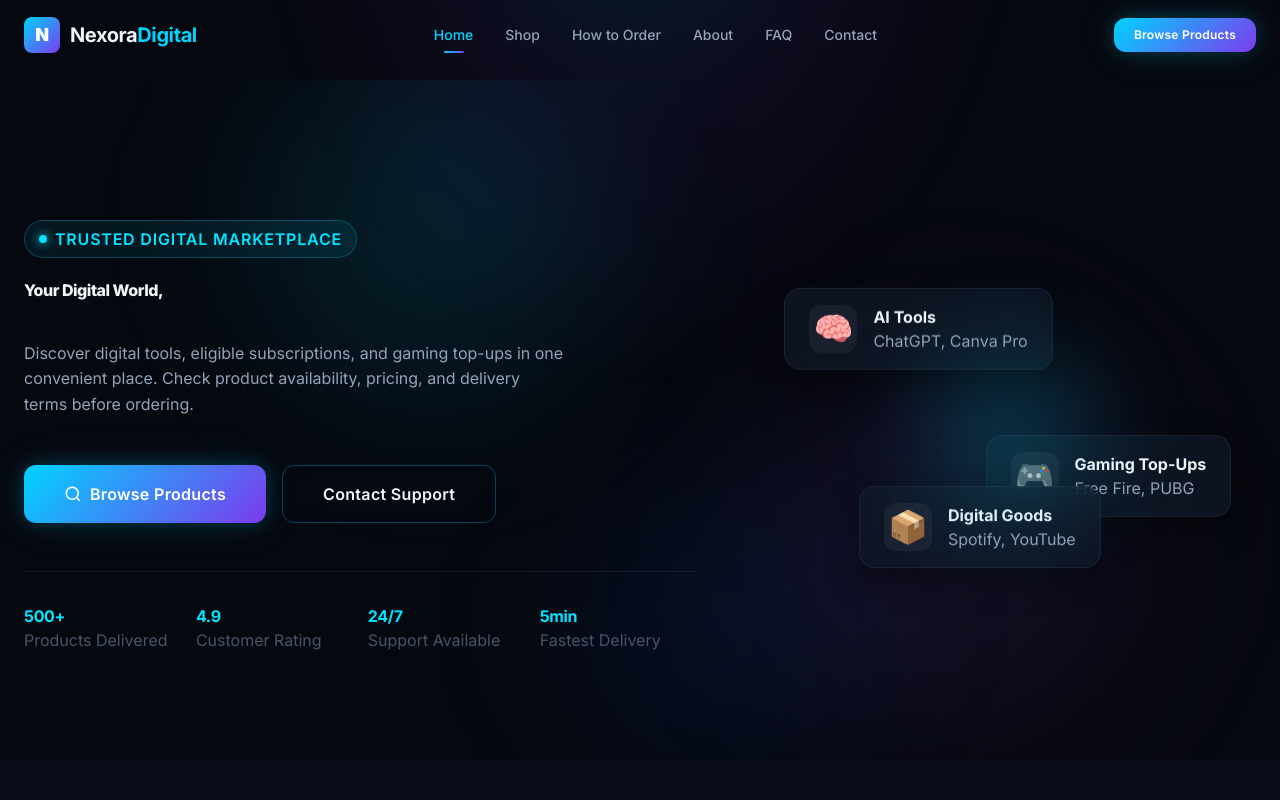
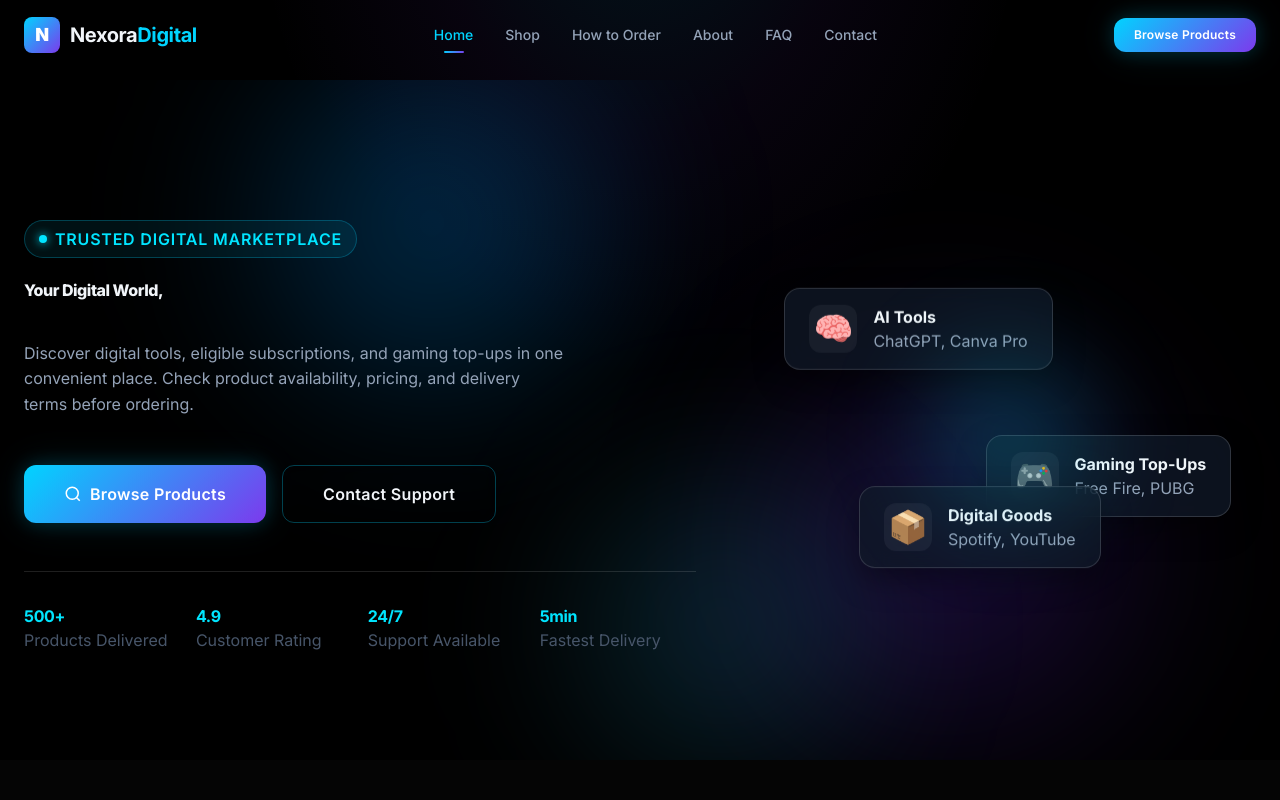
Before and after one commit to rashelmahmudrabbi/nexora.digital, a Next.js app: page / in a window 1280 px wide. Shown: the top 800 px of the page. Built offline with nearby package versions, Linux system fonts and the light colour scheme.

Commit message:
UI: Apply Apple Glassmorphism redesign theme

```diff
--- a/package.json
+++ b/package.json
@@ -19,6 +19,7 @@
     "@types/react-dom": "^19",
     "eslint": "^9",
     "eslint-config-next": "16.4.0",
+    "gh-pages": "^6.3.0",
     "typescript": "^5"
   }
 }
--- a/src/app/page.module.css
+++ b/src/app/page.module.css
@@ -25,7 +25,7 @@
   left: 15%;
   width: 480px;
   height: 480px;
-  background: radial-gradient(circle, rgba(0, 212, 255, 0.15) 0%, transparent 70%);
+  background: radial-gradient(circle, rgba(0, 150, 255, 0.3) 0%, transparent 70%);
   filter: blur(60px);
   border-radius: 50%;
   animation: floatOrb 8s ease-in-out infinite alternate;
@@ -37,7 +37,7 @@
   right: 5%;
   width: 540px;
   height: 540px;
-  background: radial-gradient(circle, rgba(168, 85, 247, 0.12) 0%, transparent 70%);
+  background: radial-gradient(circle, rgba(120, 50, 255, 0.25) 0%, transparent 70%);
   filter: blur(70px);
   border-radius: 50%;
   animation: floatOrb 10s ease-in-out infinite alternate-reverse;
@@ -49,7 +49,7 @@
   left: 40%;
   width: 420px;
   height: 420px;
-  background: radial-gradient(circle, rgba(0, 102, 255, 0.1) 0%, transparent 70%);
+  background: radial-gradient(circle, rgba(50, 200, 255, 0.2) 0%, transparent 70%);
   filter: blur(60px);
   border-radius: 50%;
   animation: floatOrb 9s ease-in-out infinite alternate;
@@ -182,7 +182,7 @@
   padding: var(--space-md) var(--space-lg);
   background: rgba(17, 24, 39, 0.75);
   backdrop-filter: blur(16px);
-  border: 1px solid var(--color-border-primary);
+  border: 1px solid rgba(255, 255, 255, 0.15);
   border-radius: var(--radius-xl);
   box-shadow: 0 12px 30px rgba(0, 0, 0, 0.4);
   transition: all var(--transition-normal);
@@ -245,7 +245,9 @@
 
 /* ─── Categories Section ─── */
 .categoriesSection {
-  background: var(--color-bg-secondary);
+  background: rgba(255,255,255,0.02);
+  backdrop-filter: blur(24px);
+  -webkit-backdrop-filter: blur(24px);
   position: relative;
 }
 
@@ -261,7 +263,7 @@
   flex-direction: column;
   padding: var(--space-2xl) var(--space-xl);
   background: var(--gradient-card);
-  border: 1px solid var(--color-border-primary);
+  border: 1px solid rgba(255, 255, 255, 0.15);
   border-radius: var(--radius-2xl);
   text-decoration: none;
   transition: all var(--transition-normal);
@@ -352,8 +354,10 @@
 .stepCard {
   position: relative;
   padding: var(--space-2xl) var(--space-xl);
-  background: var(--color-bg-secondary);
-  border: 1px solid var(--color-border-primary);
+  background: rgba(255,255,255,0.02);
+  backdrop-filter: blur(24px);
+  -webkit-backdrop-filter: blur(24px);
+  border: 1px solid rgba(255, 255, 255, 0.15);
   border-radius: var(--radius-2xl);
   transition: all var(--transition-normal);
 }
@@ -374,7 +378,7 @@
   width: 44px;
   height: 44px;
   border-radius: var(--radius-lg);
-  background: rgba(0, 102, 255, 0.1);
+  background: rgba(50, 200, 255, 0.2);
   color: var(--color-accent-cyan);
   display: flex;
   align-items: center;
@@ -397,7 +401,9 @@
 
 /* ─── Trust Section ─── */
 .trustSection {
-  background: var(--color-bg-secondary);
+  background: rgba(255,255,255,0.02);
+  backdrop-filter: blur(24px);
+  -webkit-backdrop-filter: blur(24px);
   border-top: 1px solid var(--color-border-primary);
   border-bottom: 1px solid var(--color-border-primary);
 }
--- a/src/components/layout/Footer.module.css
+++ b/src/components/layout/Footer.module.css
@@ -1,6 +1,9 @@
 .footer {
   position: relative;
-  background: var(--color-bg-secondary);
+  background: rgba(10, 10, 15, 0.5);
+  backdrop-filter: blur(24px) saturate(180%);
+  -webkit-backdrop-filter: blur(24px) saturate(180%);
+  border-top: 1px solid rgba(255, 255, 255, 0.1);
   margin-top: var(--space-4xl);
   overflow: hidden;
 }
--- a/src/components/layout/Header.module.css
+++ b/src/components/layout/Header.module.css
@@ -10,7 +10,9 @@
 }
 
 .header.scrolled {
-  background: rgba(6, 8, 15, 0.85);
+  background: rgba(10, 10, 15, 0.65);
+  backdrop-filter: blur(32px) saturate(200%);
+  -webkit-backdrop-filter: blur(32px) saturate(200%);
   backdrop-filter: blur(20px);
   -webkit-backdrop-filter: blur(20px);
   border-bottom: 1px solid var(--color-border-primary);
--- a/src/styles/globals.css
+++ b/src/styles/globals.css
@@ -9,14 +9,18 @@
 /* ─── CSS Custom Properties (Design Tokens) ───────────────────────────── */
 :root {
   /* Primary Palette */
-  --color-bg-primary: #06080f;
-  --color-bg-secondary: #0a0e1a;
-  --color-bg-tertiary: #0f1629;
-  --color-bg-card: #111827;
-  --color-bg-card-hover: #1a2235;
-  --color-bg-elevated: #1e293b;
-  --color-bg-glass: rgba(17, 24, 39, 0.7);
-  --color-bg-glass-light: rgba(30, 41, 59, 0.5);
+  --color-bg-primary: #000000;
+  --color-bg-secondary: #0a0a0c;
+  --color-bg-tertiary: rgba(255, 255, 255, 0.03);
+  --color-bg-card: rgba(25, 25, 30, 0.4);
+  --color-bg-card-hover: rgba(40, 40, 45, 0.6);
+  --color-bg-elevated: rgba(255, 255, 255, 0.08);
+  --color-bg-glass: rgba(20, 20, 25, 0.65);
+  backdrop-filter: blur(24px) saturate(180%);
+  -webkit-backdrop-filter: blur(24px) saturate(180%);
+  --color-bg-glass-light: rgba(255, 255, 255, 0.08);
+  backdrop-filter: blur(16px) saturate(180%);
+  -webkit-backdrop-filter: blur(16px) saturate(180%);
 
   /* Accent Colors */
   --color-accent-blue: #00d4ff;
@@ -36,8 +40,8 @@
   --color-text-muted: #475569;
 
   /* Border Colors */
-  --color-border-primary: rgba(148, 163, 184, 0.1);
-  --color-border-secondary: rgba(148, 163, 184, 0.06);
+  --color-border-primary: rgba(255, 255, 255, 0.12);
+  --color-border-secondary: rgba(255, 255, 255, 0.05);
   --color-border-accent: rgba(0, 212, 255, 0.3);
   --color-border-glow: rgba(0, 212, 255, 0.15);
 
@@ -693,3 +697,19 @@ textarea.input {
     padding: 0.75rem 1.75rem;
   }
 }
+
+
+/* Apple Glass Additions */
+.glass-panel {
+  background: var(--color-bg-glass);
+  backdrop-filter: blur(24px) saturate(180%);
+  -webkit-backdrop-filter: blur(24px) saturate(180%);
+  border: 1px solid var(--color-border-primary);
+  border-radius: var(--radius-2xl);
+  box-shadow: 0 8px 32px 0 rgba(0, 0, 0, 0.3);
+}
+.card {
+  backdrop-filter: blur(12px) saturate(180%);
+  -webkit-backdrop-filter: blur(12px) saturate(180%);
+  border: 1px solid var(--color-border-primary);
+}
--- /dev/null
+++ b/update_theme.js
@@ -0,0 +1,56 @@
+const fs = require('fs');
+
+function updateFile(path, replacements) {
+    if (!fs.existsSync(path)) return;
+    let content = fs.readFileSync(path, 'utf8');
+    for (const [oldStr, newStr] of replacements) {
+        content = content.replace(new RegExp(oldStr.replace(/[.*+?^${}()|[\]\\]/g, '\\$&'), 'g'), newStr);
+    }
+    fs.writeFileSync(path, content, 'utf8');
+}
+
+const globalsReplacements = [
+    ['--color-bg-primary: #06080f;', '--color-bg-primary: #000000;'],
+    ['--color-bg-secondary: #0a0e1a;', '--color-bg-secondary: #0a0a0c;'],
+    ['--color-bg-tertiary: #0f1629;', '--color-bg-tertiary: rgba(255, 255, 255, 0.03);'],
+    ['--color-bg-card: #111827;', '--color-bg-card: rgba(25, 25, 30, 0.4);'],
+    ['--color-bg-card-hover: #1a2235;', '--color-bg-card-hover: rgba(40, 40, 45, 0.6);'],
+    ['--color-bg-elevated: #1e293b;', '--color-bg-elevated: rgba(255, 255, 255, 0.08);'],
+    ['--color-bg-glass: rgba(17, 24, 39, 0.7);', '--color-bg-glass: rgba(20, 20, 25, 0.65);\n  backdrop-filter: blur(24px) saturate(180%);\n  -webkit-backdrop-filter: blur(24px) saturate(180%);'],
+    ['--color-bg-glass-light: rgba(30, 41, 59, 0.5);', '--color-bg-glass-light: rgba(255, 255, 255, 0.08);\n  backdrop-filter: blur(16px) saturate(180%);\n  -webkit-backdrop-filter: blur(16px) saturate(180%);'],
+    ['--color-border-primary: rgba(148, 163, 184, 0.1);', '--color-border-primary: rgba(255, 255, 255, 0.12);'],
+    ['--color-border-secondary: rgba(148, 163, 184, 0.06);', '--color-border-secondary: rgba(255, 255, 255, 0.05);'],
+];
+updateFile('src/styles/globals.css', globalsReplacements);
+
+try {
+    let globalCss = fs.readFileSync('src/styles/globals.css', 'utf8');
+    if (!globalCss.includes('.glass-panel')) {
+        globalCss += "\n\n/* Apple Glass Additions */\n.glass-panel {\n  background: var(--color-bg-glass);\n  backdrop-filter: blur(24px) saturate(180%);\n  -webkit-backdrop-filter: blur(24px) saturate(180%);\n  border: 1px solid var(--color-border-primary);\n  border-radius: var(--radius-2xl);\n  box-shadow: 0 8px 32px 0 rgba(0, 0, 0, 0.3);\n}\n.card {\n  backdrop-filter: blur(12px) saturate(180%);\n  -webkit-backdrop-filter: blur(12px) saturate(180%);\n  border: 1px solid var(--color-border-primary);\n}\n";
+        fs.writeFileSync('src/styles/globals.css', globalCss, 'utf8');
+    }
+} catch (e) {}
+
+const pageReplacements = [
+    ['background: var(--color-bg-card);', 'background: var(--color-bg-glass);\n  backdrop-filter: blur(20px) saturate(180%);\n  -webkit-backdrop-filter: blur(20px) saturate(180%);'],
+    ['background: var(--color-bg-secondary);', 'background: rgba(255,255,255,0.02);\n  backdrop-filter: blur(24px);\n  -webkit-backdrop-filter: blur(24px);'],
+    ['border: 1px solid var(--color-border-secondary);', 'border: 1px solid rgba(255, 255, 255, 0.1);'],
+    ['border: 1px solid var(--color-border-primary);', 'border: 1px solid rgba(255, 255, 255, 0.15);'],
+    ['rgba(0, 212, 255, 0.15)', 'rgba(0, 150, 255, 0.3)'],
+    ['rgba(168, 85, 247, 0.12)', 'rgba(120, 50, 255, 0.25)'],
+    ['rgba(0, 102, 255, 0.1)', 'rgba(50, 200, 255, 0.2)']
+];
+updateFile('src/app/page.module.css', pageReplacements);
+
+const headerReplacements = [
+    ['background: rgba(6, 8, 15, 0.85);', 'background: rgba(10, 10, 15, 0.65);\n  backdrop-filter: blur(32px) saturate(200%);\n  -webkit-backdrop-filter: blur(32px) saturate(200%);'],
+    ['backdrop-filter: blur(12px);', '/* Replaced */']
+];
+updateFile('src/components/layout/Header.module.css', headerReplacements);
+
+const footerReplacements = [
+    ['background: var(--color-bg-secondary);', 'background: rgba(10, 10, 15, 0.5);\n  backdrop-filter: blur(24px) saturate(180%);\n  -webkit-backdrop-filter: blur(24px) saturate(180%);\n  border-top: 1px solid rgba(255, 255, 255, 0.1);']
+];
+updateFile('src/components/layout/Footer.module.css', footerReplacements);
+
+console.log('Update complete');
```
Also changed, not shown: 1 other file (tests, documents, lock files or other folders).
